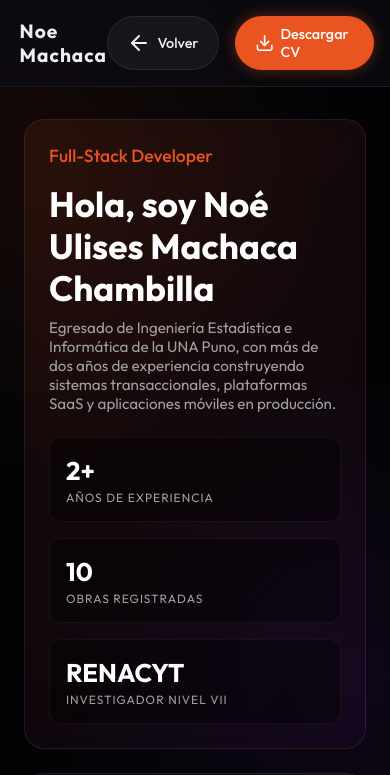
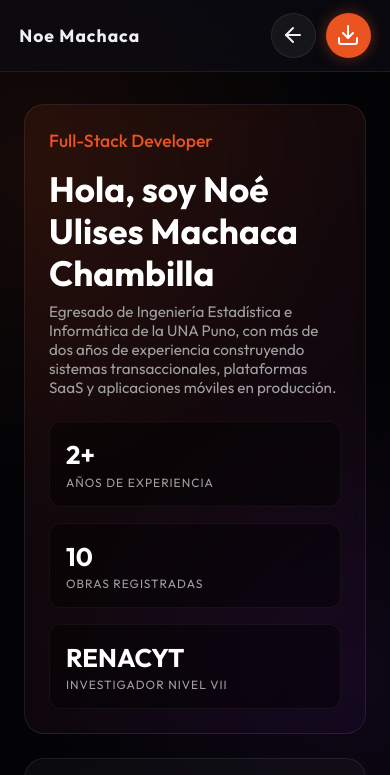
Before and after one commit to newneo4/portafolio, a website: page public/quick_view.html in a window 390 px wide. Shown: the top 775 px of the page. Drawn offline with nearby package versions, Linux system fonts and the light colour scheme.

Commit message:
fix(ui): improve mobile navbar layout in quick view

```diff
--- a/public/quick_view.html
+++ b/public/quick_view.html
@@ -525,6 +525,27 @@
     }
 
     @media (max-width: 600px) {
+      nav {
+        padding: 0.8rem 1.2rem;
+      }
+
+      .nav-left h1 {
+        font-size: 1.1rem;
+      }
+
+      .nav-actions {
+        gap: 0.6rem;
+      }
+
+      .btn {
+        padding: 0.6rem;
+        border-radius: 50%;
+      }
+
+      .btn span {
+        display: none;
+      }
+
       .bento-grid {
         grid-template-columns: 1fr;
       }
@@ -570,11 +591,11 @@
       <h1>Noe Machaca</h1>
     </div>
     <div class="nav-actions">
-      <a href="/" class="btn btn-outline"><i data-lucide="arrow-left"></i> Volver</a>
+      <a href="/" class="btn btn-outline" title="Volver"><i data-lucide="arrow-left"></i> <span>Volver</span></a>
       <!-- CV Download Button -->
-      <a href="/CV_Noe_Machaca.pdf" download="CV_Noe_Machaca.pdf" class="btn btn-primary">
+      <a href="/CV_Noe_Machaca.pdf" download="CV_Noe_Machaca.pdf" class="btn btn-primary" title="Descargar CV">
         <i data-lucide="download"></i>
-        Descargar CV
+        <span>Descargar CV</span>
       </a>
     </div>
   </nav>
```
